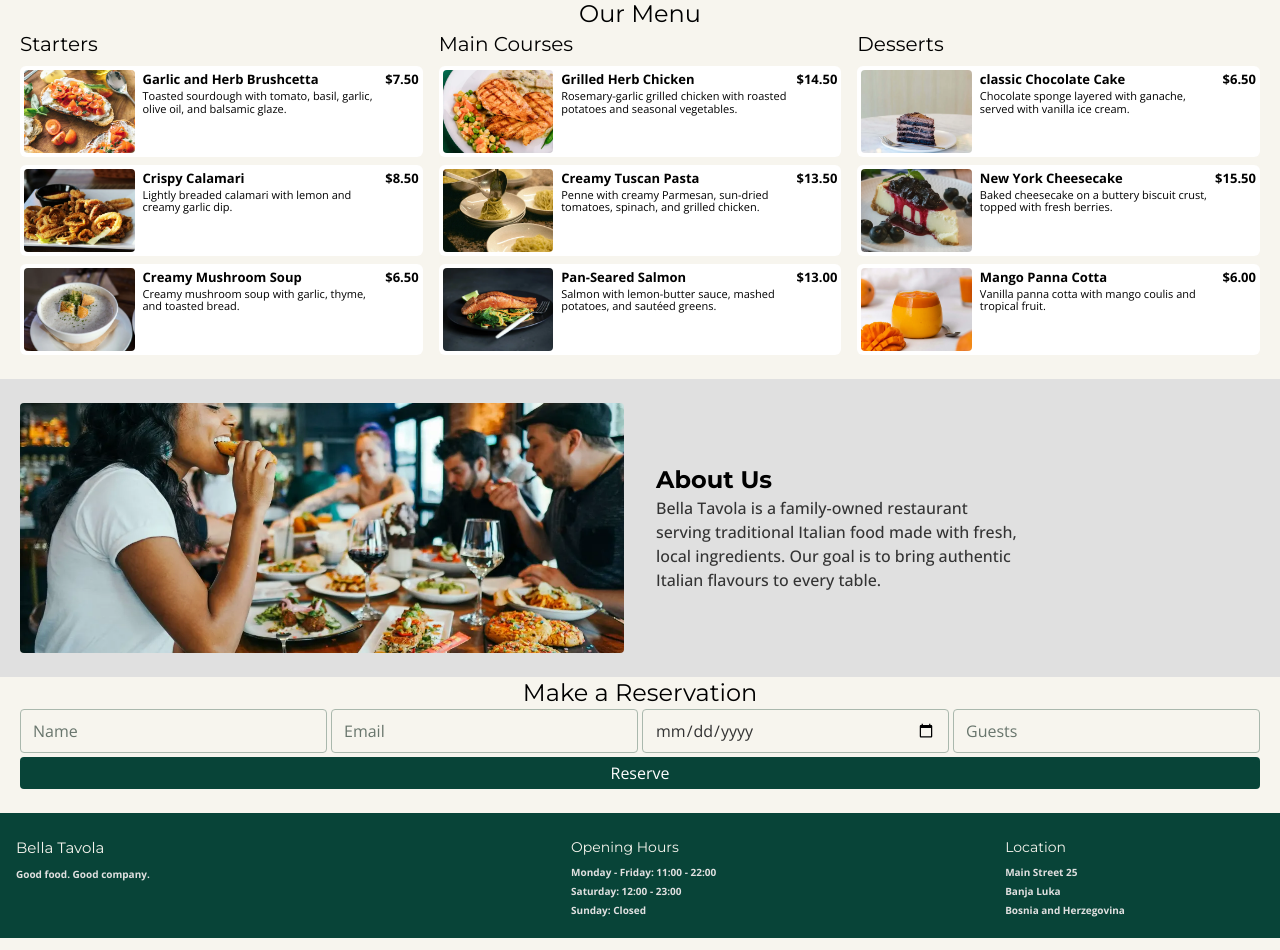
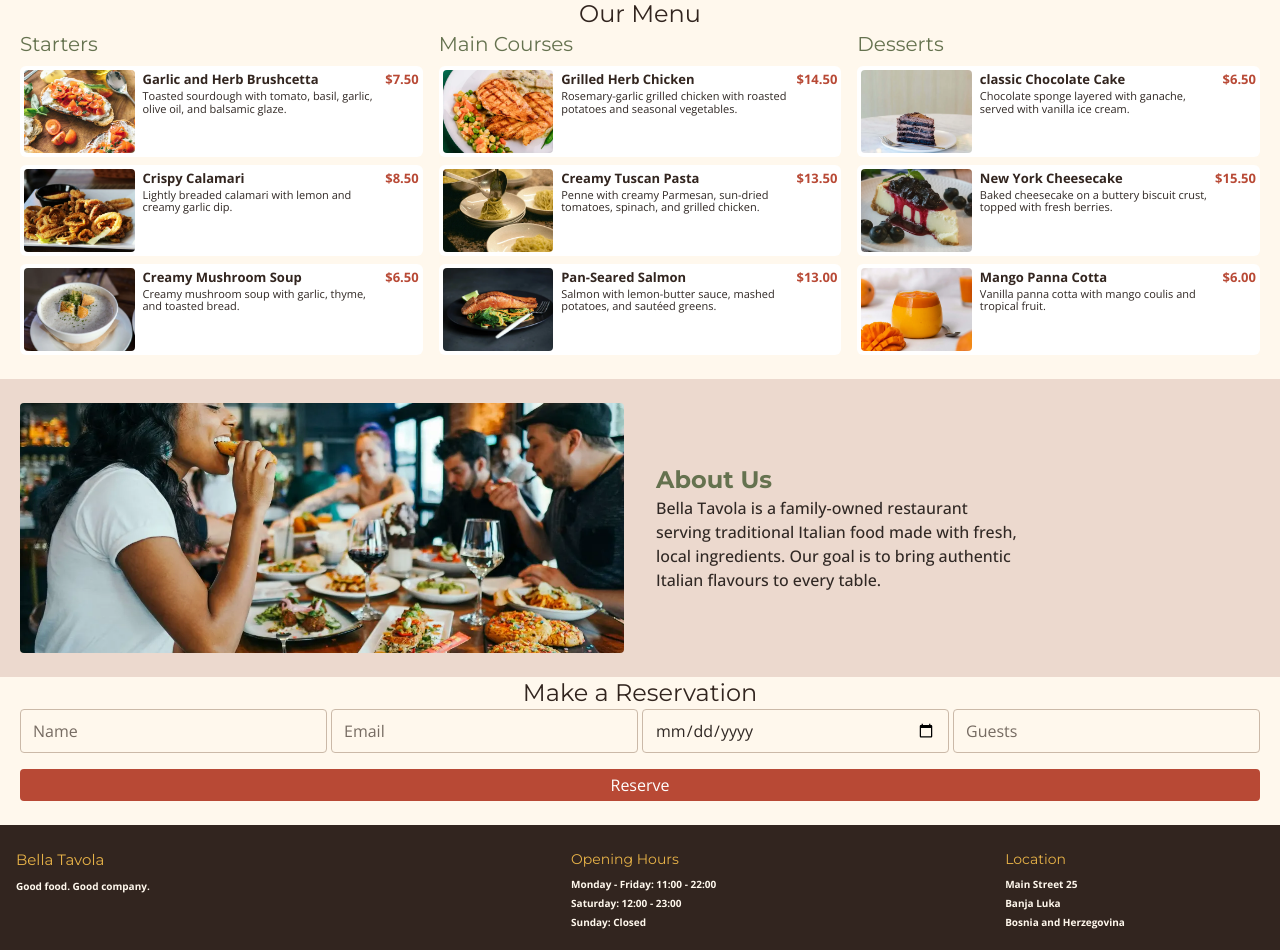
Before and after one commit to Ja-Uyoma/restaurant, a React (Vite) app: page / in a window 1280 px wide. Shown: the part 361-1311 px from the top of the page. Built offline with nearby package versions, Linux system fonts and the light colour scheme.

Commit message:
Use a new colour scheme

```diff
--- a/src/components/AboutUs/AboutUs.tsx
+++ b/src/components/AboutUs/AboutUs.tsx
@@ -6,7 +6,7 @@ export function AboutUs(props: Readonly<AboutUsData>) {
   return (
     <aside
       id={props.id}
-      className="mt-6 bg-light-gray px-5 py-6 text-left md:flex md:items-center md:gap-8"
+      className="mt-6 bg-clay px-5 py-6 text-left md:flex md:items-center md:gap-8"
     >
       <figure className="m-0 md:flex-1">
         <img
@@ -18,8 +18,10 @@ export function AboutUs(props: Readonly<AboutUsData>) {
       </figure>
 
       <section className="md:flex-1">
-        <h2 className="font-montserrat text-2xl font-bold">About Us</h2>
-        <p className="text-xs font-medium text-charcoal min-[786px]:w-[60%] min-[786px]:text-base">
+        <h2 className="font-montserrat text-2xl font-bold text-olive">
+          About Us
+        </h2>
+        <p className="text-xs font-medium text-ink min-[786px]:w-[60%] min-[786px]:text-base">
           Bella Tavola is a family-owned restaurant serving traditional Italian
           food made with fresh, local ingredients. Our goal is to bring
           authentic Italian flavours to every table.
--- a/src/components/Footer/Footer.tsx
+++ b/src/components/Footer/Footer.tsx
@@ -1,40 +1,42 @@
 export function Footer() {
   return (
-    <footer className="mt-6 flex flex-col justify-between bg-forest-green p-4 text-white md:flex-row">
+    <footer className="mt-6 flex flex-col justify-between bg-espresso p-4 text-white md:flex-row">
       <section className="flex-1">
-        <h4 className="my-2 font-montserrat text-[15px] text-ivory">
+        <h4 className="my-2 font-montserrat text-[15px] text-marigold">
           Bella Tavola
         </h4>
-        <p className="my-1 text-[10px] font-bold text-light-gray">
+        <p className="my-1 text-[10px] font-bold text-parchment">
           Good food. Good company.
         </p>
       </section>
 
       <div className="flex flex-2 justify-around gap-[0.675em]">
         <section>
-          <h5 className="my-2 font-montserrat text-sm text-ivory">
+          <h5 className="my-2 font-montserrat text-sm text-marigold">
             Opening Hours
           </h5>
-          <p className="my-1 text-[10px] font-bold text-light-gray">
+          <p className="my-1 text-[10px] font-bold text-parchment">
             Monday - Friday: 11:00 - 22:00
           </p>
-          <p className="my-1 text-[10px] font-bold text-light-gray">
+          <p className="my-1 text-[10px] font-bold text-parchment">
             Saturday: 12:00 - 23:00
           </p>
-          <p className="my-1 text-[10px] font-bold text-light-gray">
+          <p className="my-1 text-[10px] font-bold text-parchment">
             Sunday: Closed
           </p>
         </section>
 
         <section>
-          <h5 className="my-2 font-montserrat text-sm text-ivory">Location</h5>
-          <p className="my-1 text-[10px] font-bold text-light-gray">
+          <h5 className="my-2 font-montserrat text-sm text-marigold">
+            Location
+          </h5>
+          <p className="my-1 text-[10px] font-bold text-parchment">
             Main Street 25
           </p>
-          <p className="my-1 text-[10px] font-bold text-light-gray">
+          <p className="my-1 text-[10px] font-bold text-parchment">
             Banja Luka
           </p>
-          <p className="my-1 text-[10px] font-bold text-light-gray">
+          <p className="my-1 text-[10px] font-bold text-parchment">
             Bosnia and Herzegovina
           </p>
         </section>
--- a/src/components/Hero/Hero.tsx
+++ b/src/components/Hero/Hero.tsx
@@ -16,7 +16,7 @@ export function Hero(props: Readonly<HeroData>) {
         <p className="max-w-150 leading-[1.6]">{props.description}</p>
       </section>
 
-      <button className="cursor-pointer rounded-[1.5em] border-0 bg-forest-green px-[1.8rem] py-[0.9rem] text-base font-medium text-white">
+      <button className="cursor-pointer rounded-[1.5em] border-0 bg-paprika px-[1.8rem] py-[0.9rem] text-base font-medium text-white">
         {props.cta}
       </button>
     </div>
--- a/src/components/MenuCategory/MenuCategory.tsx
+++ b/src/components/MenuCategory/MenuCategory.tsx
@@ -8,7 +8,7 @@ export type MenuCategoryData = {
 export function MenuCategory(props: Readonly<MenuCategoryData>) {
   return (
     <section className="md:row-span-4 md:grid md:grid-rows-subgrid">
-      <h3 className="font-montserrat text-xl">{props.title}</h3>
+      <h3 className="font-montserrat text-xl text-olive">{props.title}</h3>
 
       <div className="flex flex-col gap-1 md:contents">
         {props.items.map((item) => (
--- a/src/components/MenuItem/MenuItem.tsx
+++ b/src/components/MenuItem/MenuItem.tsx
@@ -19,12 +19,12 @@ export function MenuItem(props: Readonly<MenuItemData>) {
         />
       </figure>
       <div className="min-w-0 flex-[1_1_0] pb-2">
-        <p className="mb-1 text-[13px] font-bold leading-[1.1]">
+        <p className="mb-1 text-[13px] font-bold leading-[1.1] text-espresso">
           {props.itemName}
         </p>
         <p className="text-[11px] leading-[1.1]">{props.itemDescription}</p>
       </div>
-      <p className="flex-none text-[13px] font-bold">
+      <p className="flex-none text-[13px] font-bold text-paprika">
         ${props.itemPrice.toFixed(2)}
       </p>
     </article>
--- a/src/components/MenuPage/MenuPage.tsx
+++ b/src/components/MenuPage/MenuPage.tsx
@@ -8,7 +8,9 @@ type MenuPageData = {
 export function MenuPage(props: Readonly<MenuPageData>) {
   return (
     <main id="menu" className="px-5">
-      <h2 className="text-center font-montserrat text-2xl">{props.title}</h2>
+      <h2 className="text-center font-montserrat text-2xl text-espresso">
+        {props.title}
+      </h2>
 
       <div className="grid gap-x-4 gap-y-2 md:grid-cols-3 md:grid-rows-[repeat(4,auto)]">
         {menu.map((category) => (
--- a/src/components/Reservation/Reservation.tsx
+++ b/src/components/Reservation/Reservation.tsx
@@ -5,17 +5,17 @@ type ReservationData = {
 export function Reservation(props: Readonly<ReservationData>) {
   return (
     <section className="px-5" id={props.id}>
-      <h2 className="text-left font-montserrat text-2xl md:text-center">
+      <h2 className="text-left font-montserrat text-2xl text-espresso md:text-center">
         Make a Reservation
       </h2>
 
-      <form action="/" method="post" className="flex flex-col gap-1">
+      <form action="/" method="post" className="flex flex-col gap-4">
         <div className="flex flex-col gap-1 md:flex-row">
           <label className="sr-only" htmlFor="name">
             Name
           </label>
           <input
-            className="min-h-11 min-w-0 w-full flex-1 rounded border border-[#aab8ad] bg-ivory px-3 py-1 text-base text-charcoal transition-colors placeholder:text-[#68756c] focus-visible:border-forest-green focus-visible:outline-3 focus-visible:outline-[rgb(27_94_59/20%)] focus-visible:outline-offset-1"
+            className="min-h-11 min-w-0 w-full flex-1 rounded border border-[#cbb9a8] bg-parchment px-3 py-1 text-base text-ink transition-colors placeholder:text-[#766b62] focus-visible:border-paprika focus-visible:outline-3 focus-visible:outline-[rgb(184_73_53/20%)] focus-visible:outline-offset-1"
             type="text"
             name="name"
             id="name"
@@ -26,7 +26,7 @@ export function Reservation(props: Readonly<ReservationData>) {
             Email
           </label>
           <input
-            className="min-h-11 min-w-0 w-full flex-1 rounded border border-[#aab8ad] bg-ivory px-3 py-1 text-base text-charcoal transition-colors placeholder:text-[#68756c] focus-visible:border-forest-green focus-visible:outline-3 focus-visible:outline-[rgb(27_94_59/20%)] focus-visible:outline-offset-1"
+            className="min-h-11 min-w-0 w-full flex-1 rounded border border-[#cbb9a8] bg-parchment px-3 py-1 text-base text-ink transition-colors placeholder:text-[#766b62] focus-visible:border-paprika focus-visible:outline-3 focus-visible:outline-[rgb(184_73_53/20%)] focus-visible:outline-offset-1"
             type="email"
             name="email"
             id="email"
@@ -37,7 +37,7 @@ export function Reservation(props: Readonly<ReservationData>) {
             Date
           </label>
           <input
-            className="min-h-11 min-w-0 w-full flex-1 rounded border border-[#aab8ad] bg-ivory px-3 py-1 text-base text-charcoal transition-colors placeholder:text-[#68756c] focus-visible:border-forest-green focus-visible:outline-3 focus-visible:outline-[rgb(27_94_59/20%)] focus-visible:outline-offset-1"
+            className="min-h-11 min-w-0 w-full flex-1 rounded border border-[#cbb9a8] bg-parchment px-3 py-1 text-base text-ink transition-colors placeholder:text-[#766b62] focus-visible:border-paprika focus-visible:outline-3 focus-visible:outline-[rgb(184_73_53/20%)] focus-visible:outline-offset-1"
             type="date"
             name="date"
             id="date"
@@ -48,7 +48,7 @@ export function Reservation(props: Readonly<ReservationData>) {
             Guests
           </label>
           <input
-            className="min-h-11 min-w-0 w-full flex-1 rounded border border-[#aab8ad] bg-ivory px-3 py-1 text-base text-charcoal transition-colors placeholder:text-[#68756c] focus-visible:border-forest-green focus-visible:outline-3 focus-visible:outline-[rgb(27_94_59/20%)] focus-visible:outline-offset-1"
+            className="min-h-11 min-w-0 w-full flex-1 rounded border border-[#cbb9a8] bg-parchment px-3 py-1 text-base text-ink transition-colors placeholder:text-[#766b62] focus-visible:border-paprika focus-visible:outline-3 focus-visible:outline-[rgb(184_73_53/20%)] focus-visible:outline-offset-1"
             type="number"
             name="guests"
             id="guests"
@@ -60,7 +60,7 @@ export function Reservation(props: Readonly<ReservationData>) {
 
         <button
           type="submit"
-          className="w-full cursor-pointer rounded border-0 bg-forest-green px-3 py-1 text-base text-white"
+          className="w-full cursor-pointer rounded border-0 bg-paprika px-3 py-1 text-base text-white transition-colors hover:bg-[#a53c2b] focus-visible:outline-2 focus-visible:outline-offset-2 focus-visible:outline-espresso"
         >
           Reserve
         </button>
--- a/src/index.css
+++ b/src/index.css
@@ -1,10 +1,13 @@
 @import "tailwindcss";
 
 @theme {
-  --color-forest-green: #084438;
-  --color-ivory: #f7f5ee;
-  --color-charcoal: #333333;
-  --color-light-gray: #e0e0e0;
+  --color-espresso: #32251f;
+  --color-paprika: #b84935;
+  --color-marigold: #e8b348;
+  --color-olive: #65724f;
+  --color-parchment: #fff8ed;
+  --color-clay: #ecd9ce;
+  --color-ink: #302824;
   --font-montserrat: "Montserrat", sans-serif;
 }
 
@@ -23,8 +26,21 @@
 }
 
 :root {
-  --forest-green: #084438;
-  --ivory: #f7f5ee;
-  --charcoal: #333333;
-  --light-gray: #e0e0e0;
+  --espresso: #32251f;
+  --paprika: #b84935;
+  --marigold: #e8b348;
+  --olive: #65724f;
+  --parchment: #fff8ed;
+  --clay: #ecd9ce;
+  --ink: #302824;
 }
+
+body {
+  background-color: var(--parchment);
+  color: var(--ink);
+}
+
+::selection {
+  background-color: var(--paprika);
+  color: white;
+}
```
Also changed, not shown: src/components/Header/Header.tsx (+7 -7 lines).
